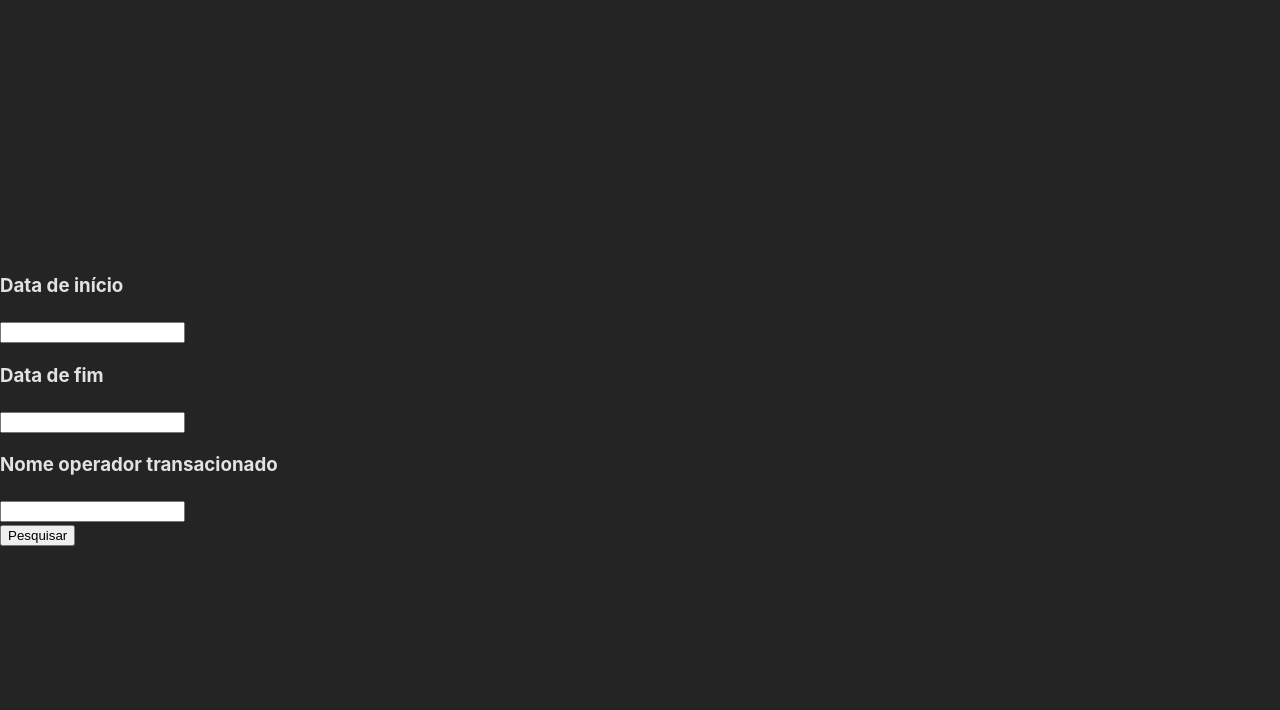
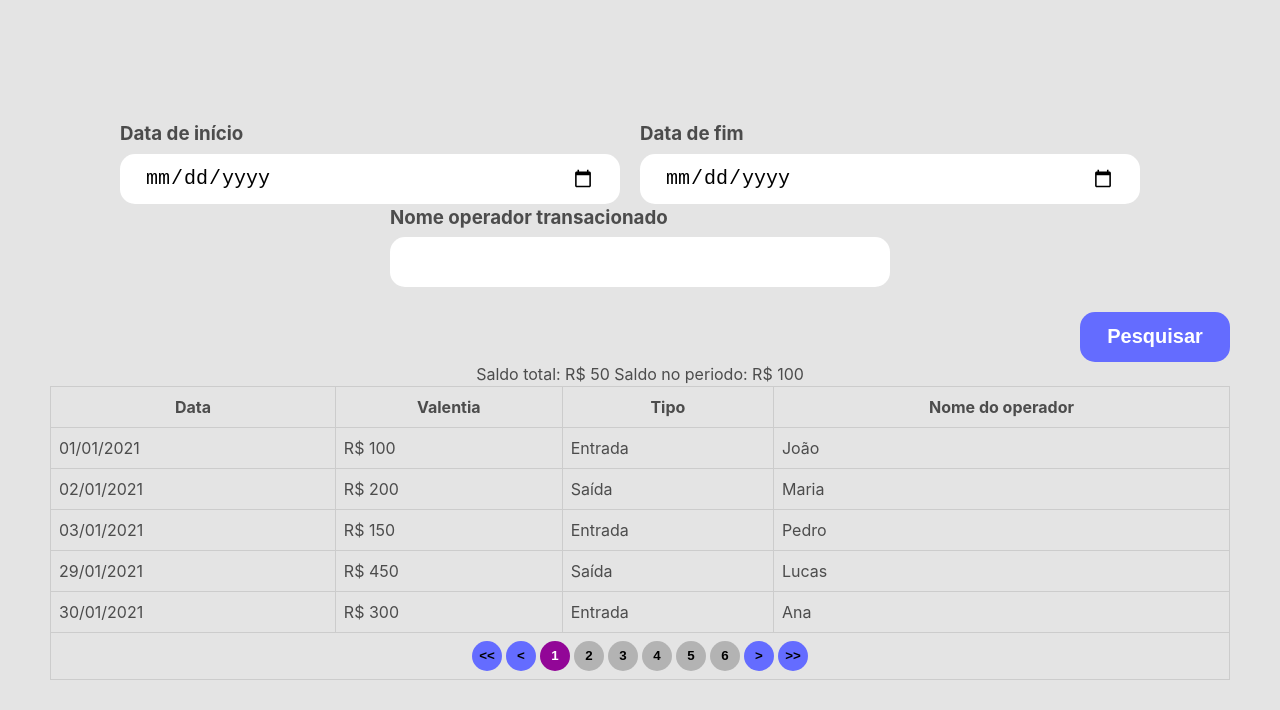
Before and after one commit to me-luc/ps-supera-frontend, a React (Vite) app: page / in a window 1280 px wide. Shown: the top 710 px of the page. Built offline with nearby package versions, Linux system fonts and the light colour scheme; the HTML template or start-up script is replaced by a standard one.

Commit message:
feat: update styles

```diff
--- a/src/App.tsx
+++ b/src/App.tsx
@@ -1,29 +1,35 @@
-import { useState } from "react";
-import SearchParam from "./SearchParam";
+import { useState } from 'react';
+import SearchParam from './SearchParam';
+import DataTable from './DataTable';
 
 function App() {
-  const [beginDate, setBeginDate] = useState("");
-  const [endDate, setEndDate] = useState("");
-  const [operatorName, setOperatorName] = useState("");
+	const [beginDate, setBeginDate] = useState('');
+	const [endDate, setEndDate] = useState('');
+	const [operatorName, setOperatorName] = useState('');
 
 	return (
 		<>
+			<div className='search-items-box'>
 				<SearchParam
-        value={beginDate}
 					setValue={setBeginDate}
-        valueName="Data de início"
+					valueName='Data de início'
+					inputAttributes={{ type: 'date' }}
 				/>
 				<SearchParam
-        value={endDate}
 					setValue={setEndDate}
-        valueName="Data de fim"
+					valueName='Data de fim'
+					inputAttributes={{ type: 'date' }}
 				/>
 				<SearchParam
-        value={operatorName}
 					setValue={setOperatorName}
-        valueName="Nome operador transacionado"
+					valueName='Nome operador transacionado'
 				/>
-      <button>Pesquisar</button>
+			</div>
+			<div className='search-button-box'>
+				<button className='search-button'>Pesquisar</button>
+			</div>
+
+			<DataTable />
 		</>
 	);
 }
--- a/src/index.css
+++ b/src/index.css
@@ -3,9 +3,9 @@
 	line-height: 1.5;
 	font-weight: 400;
 
-  color-scheme: light dark;
-  color: rgba(255, 255, 255, 0.87);
-  background-color: #242424;
+	color-scheme: light;
+	color: rgba(53, 53, 53, 0.87);
+	background-color: #e4e4e4;
 
 	font-synthesis: none;
 	text-rendering: optimizeLegibility;
@@ -27,8 +27,11 @@ body {
 	margin: 0;
 	display: flex;
 	place-items: center;
+	height: 100%;
 	min-width: 320px;
 	min-height: 100vh;
+	box-sizing: border-box;
+	padding: 50px;
 }
 
 h1 {
@@ -36,5 +39,109 @@ h1 {
 	line-height: 1.1;
 }
 
-.search-param-box {
+h3 {
+	margin: 0;
+	margin-bottom: 5px;
 }
+
+#root {
+	width: 100%;
+}
+
+.search-param-box:not(:last-child) {
+	margin-right: 20px;
+}
+
+.search-items-box input {
+	width: 450px;
+	height: 50px;
+	border: none;
+	border-radius: 15px;
+	padding: 0 25px;
+	font-size: 20px;
+}
+
+.search-items-box {
+	width: 100%;
+	display: flex;
+	flex-wrap: wrap;
+	align-items: center;
+	justify-content: center;
+}
+
+.search-button {
+	width: 150px;
+	height: 50px;
+	margin-left: 20px;
+	background-color: #646cff;
+	border: none;
+	border-radius: 15px;
+	font-size: 20px;
+	font-weight: 700;
+	color: white;
+}
+
+.search-button-box {
+	margin-top: 25px;
+	width: 100%;
+	display: flex;
+	justify-content: end;
+}
+
+.data-table {
+	width: 100%;
+	border-collapse: collapse;
+}
+
+.data-table th,
+.data-table td {
+	padding: 8px;
+	border: 1px solid #ccc;
+}
+
+.extended-td {
+	text-align: center;
+}
+
+#page-selected {
+	background: #920697;
+	color: white;
+}
+
+.paging-option {
+	width: 30px;
+	height: 30px;
+	border-radius: 50%;
+	border: none;
+	font-weight: 600;
+}
+
+.paging-option:hover {
+	background: #535bf2;
+	cursor: pointer;
+}
+
+.paging-option:not(:last-child) {
+	margin-right: 4px;
+}
+
+.paging-nav {
+	background: #646cff;
+}
+
+.paging-number {
+	background: #b3b3b3;
+}
+
+@media (max-width: 800px) {
+	body {
+		padding: 20px;
+	}
+	.search-button-box {
+		flex-basis: 100%;
+	}
+
+	.search-items-box input {
+		width: 100%;
+	}
+}
```
Lines whose indentation alone changed are shown as unchanged.
